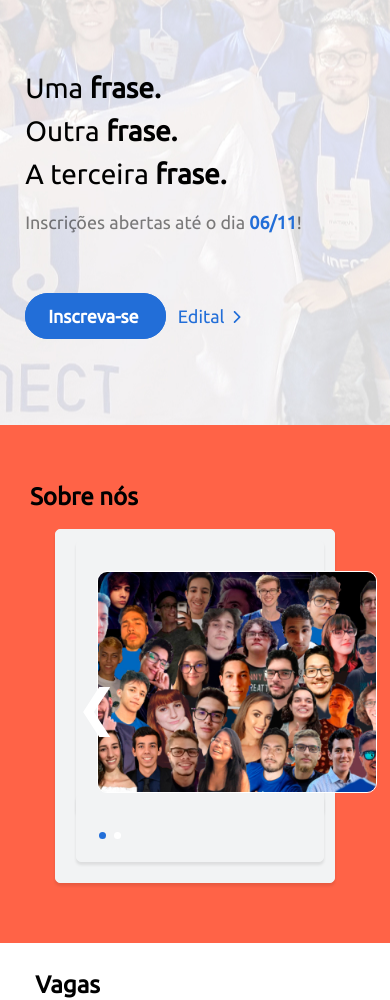
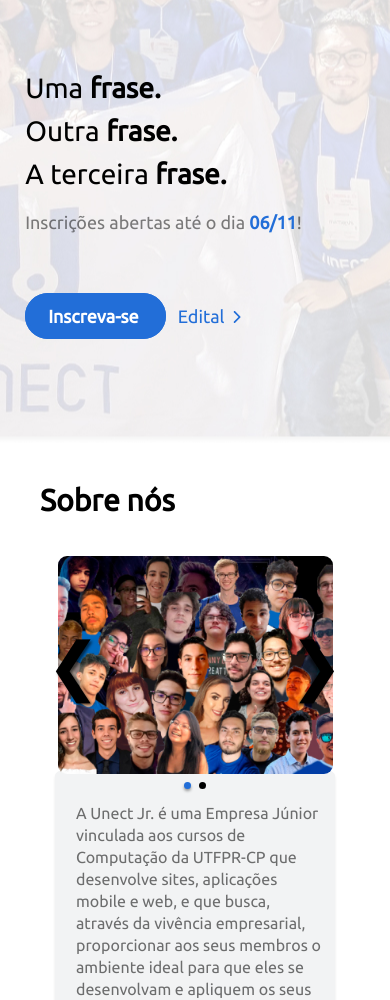
Before and after one commit to thiagowaib/Projeto-1---Trainee-Unect, a plain HTML site: page index.html in a window 390 px wide. Shown: the part 111-1111 px from the top of the page. Drawn offline with Linux system fonts and the light colour scheme.

Commit message:
Responsivo 3.1

```diff
--- a/css/responsivo.css
+++ b/css/responsivo.css
@@ -113,21 +113,46 @@
   }
 
   .sobre h1 {
-    font-size: 24px;
+    font-size: 30px;
     font-weight: bold;
-    padding-bottom: 40px;
-    padding-left: 30px;
+    padding: 0 0 40px 40px;
   }
 
   .sobre img {
     height: auto;
-    max-width: 278px;
+    width: 275px;
+    display: block;
     margin: 0 auto;
-    display: block;
-    border: 1px solid white;
+    border: 1px solid rgba(255, 255, 255, 0);
     border-radius: 10px;
   }
-  .sobre div {
+
+  #prev,
+  #next {
+    font-family: ubuntu_mono;
+    cursor: pointer;
+    position: absolute;
+    top: 30%;
+    width: auto;
+    color: rgb(0, 0, 0);
+    font-weight: lighter;
+    font-size: 64px;
+    transition: 0.6s ease;
+    border-radius: 0 3px 3px 0;
+    user-select: none;
+  }
+  #prev {
+    left: 12%;
+  }
+  #next {
+    right: 12%;
+    border-radius: 3px 0 0 3px;
+  }
+  .dot_container {
+    text-align: center;
+    margin: 0 auto;
+  }
+  #sobre_texto {
     transition: 0.6s;
     display: block;
     height: auto;
@@ -330,7 +355,6 @@
   }
 
   .header_menu {
-
     width: 40px;
     height: 150px;
     display: inline-block;
@@ -342,10 +366,7 @@
 
   .header_menu ul li {
     padding: 6px 0;
-
   }
-
-
 
   /* ===== */
 
@@ -428,26 +449,35 @@
   /* Sobre Nós */
   .sobre {
     width: 100%;
-    padding: 60px 0px;
+    padding: 60px 50px;
     margin-top: 100px;
   }
 
   .sobre h1 {
-    font-size: 24px;
+    font-size: 30px;
     font-weight: bold;
     padding-bottom: 40px;
-    padding-left: 5%;
   }
 
   .sobre img {
     height: auto;
     width: 275px;
-    margin-left: 40px;
     display: inline-block;
-    border: 1px solid white;
+    border: 1px solid rgba(255, 255, 255, 0);
     border-radius: 10px;
   }
-  .sobre div {
+
+  #prev {
+    left: 47px;
+  }
+  #next {
+    left: 302px;
+  }
+
+  .dot_container {
+    margin: 0 0 0 120px;
+  }
+  #sobre_texto {
     transition: 0.6s;
     display: block;
     height: auto;
@@ -455,8 +485,8 @@
     border: 1px solid #f2f3f4;
     border-radius: 5px;
     background: #f2f3f4;
-    margin: -221px 0 0 310px;
-    padding: 27px 30px 20px 30px;
+    margin: -236px 0 0 260px;
+    padding: 27px 10px 20px 30px;
     box-shadow: 0px 3px 3px rgba(0, 0, 0, 0.089);
   }
 
--- a/css/style.css
+++ b/css/style.css
@@ -4,9 +4,9 @@
   src: url(../fonts/Ubuntu/Ubuntu-Regular.ttf);
 }
 
-@font-face{
+@font-face {
   font-family: ubuntu_mono;
-  src: url(../fonts/Ubuntu_Mono/UbuntuMono-Regular.ttf)
+  src: url(../fonts/Ubuntu_Mono/UbuntuMono-Regular.ttf);
 }
 /* ====== */
 
@@ -38,15 +38,13 @@ body {
   font-family: ubuntu_mono;
   opacity: 0.5;
   font-size: 18px;
-  letter-spacing: .05em;
+  letter-spacing: 0.05em;
   position: absolute;
   top: 24px;
   margin-left: 4px;
 }
 
-
 .header_menu {
-
   width: 40px;
   height: 150px;
   display: inline-block;
@@ -57,6 +55,7 @@ body {
 }
 
 .header_menu ul li {
+  text-align: center;
   padding: 8px 0;
   opacity: 0.8;
   display: block;
@@ -157,7 +156,6 @@ body {
   width: 100%;
   margin-top: 100px;
   padding: 60px 0;
-  background: tomato;
 }
 
 .sobre h1 {
@@ -171,11 +169,12 @@ body {
   border-radius: 10px;
 }
 
-.sobre_slide{
-  display:none;
+.sobre_slide {
+  display: none;
 }
 
-#prev, #next{
+#prev,
+#next {
   font-family: ubuntu_mono;
   cursor: pointer;
   position: absolute;
@@ -183,73 +182,93 @@ body {
   width: auto;
   color: rgb(255, 255, 255);
   font-weight: lighter;
-  font-size:50px;
-  transition: .6s ease;
+  font-size: 50px;
+  transition: 0.6s ease;
   border-radius: 0 3px 3px 0;
-  user-select:none;
+  user-select: none;
+}
+#prev:hover,
+#next:hover {
+  transform: scale(1.1);
+  color: #226ed8;
+  text-shadow: 0 2px 3px rgba(0, 0, 0, 0.541);
 }
 
-#next{
+#prev {
+  text-shadow: 2px 2px 3px rgba(0, 0, 0, 0.61);
+}
+#next {
+  text-shadow: -2px 2px 3px rgba(0, 0, 0, 0.61);
   right: 845px;
   border-radius: 3px 0 0 3px;
 }
 
-
-.dot_container{
+.dot_container {
   display: block;
   margin: 0 0 0 150px;
-
 }
-.dot{
+.dot {
   text-align: center;
   cursor: pointer;
   height: 7px;
   width: 7px;
   margin: 0 2px;
-  background-color: white;
+  background-color: black;
   border-radius: 0.5em;
   display: inline-block;
-  transition: background-color .2s ease;
+  transition: background-color 0.2s ease;
 }
 
-.active, .dot:hover{
+.active {
+  box-shadow: 0 2px 3px rgba(0, 0, 0, 0.384);
+}
+.active,
+.dot:hover {
   background-color: #226ed8;
 }
 
 /* Fading animation */
 .fade {
   -webkit-animation-name: fade;
-  -webkit-animation-duration: 1.5s;
+  -webkit-animation-duration: 0.2s;
   animation-name: fade;
-  animation-duration: 1.5s;
+  animation-duration: 0.2s;
 }
 
 @-webkit-keyframes fade {
-  from {opacity: .4}
-  to {opacity: 1}
+  from {
+    opacity: 0.7;
+  }
+  to {
+    opacity: 1;
+  }
 }
 
 @keyframes fade {
-  from {opacity: .4}
-  to {opacity: 1}
+  from {
+    opacity: 0.7;
+  }
+  to {
+    opacity: 1;
+  }
 }
-/* .sobre div {
+#sobre_texto {
   border: 1px solid #f2f3f4;
   border-radius: 15px;
   background: #f2f3f4;
   width: 430px;
   height: 220px;
-  margin: -275px 0 0 332px;
+  margin: -292px 0 0 332px;
   padding: 50px 50px 0px 50px;
   box-shadow: 0px 3px 3px rgba(0, 0, 0, 0.089);
 }
 
 .sobre p {
   opacity: 0.55;
-  font-size: 16px;
+  font-size: 18px;
   font-weight: lighter;
   line-height: 25px;
-} */
+}
 /* ========= */
 
 /* Vagas */
--- a/index.html
+++ b/index.html
@@ -86,9 +86,9 @@
 
 
     <!-- Texto do Sobre -->
-    <!-- <div>
+    <div id="sobre_texto">
       <p>A Unect Jr. é uma Empresa Júnior vinculada aos cursos de Computação da UTFPR-CP que desenvolve sites, aplicações mobile e web, e que busca, através da vivência empresarial, proporcionar aos seus membros o ambiente ideal para que eles se desenvolvam e apliquem os seus conhecimentos, que vão muito além da área de computação.</p>
-    </div> -->
+    </div>
   </section>
 
   <!-- Vagas -->
```
